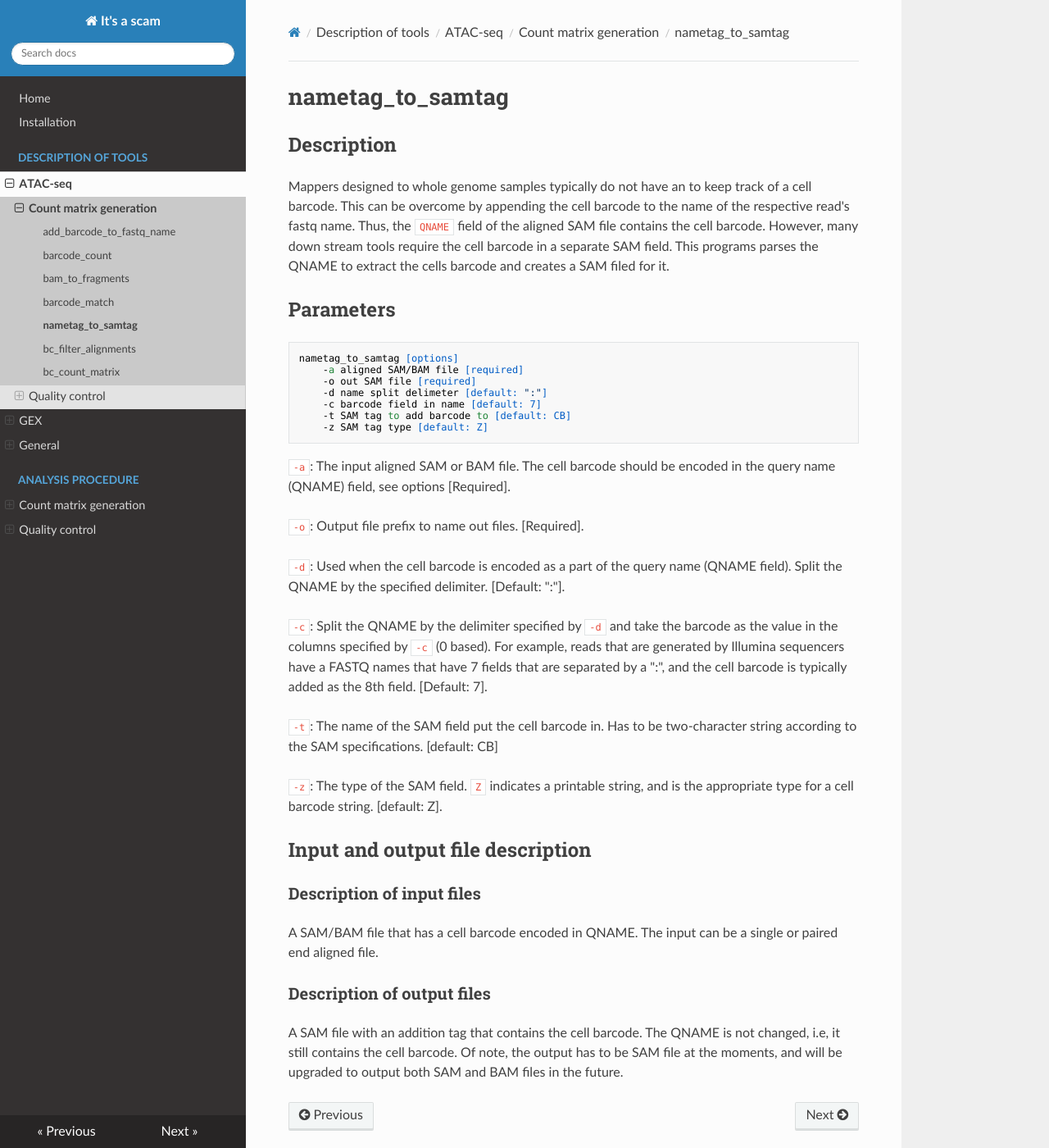
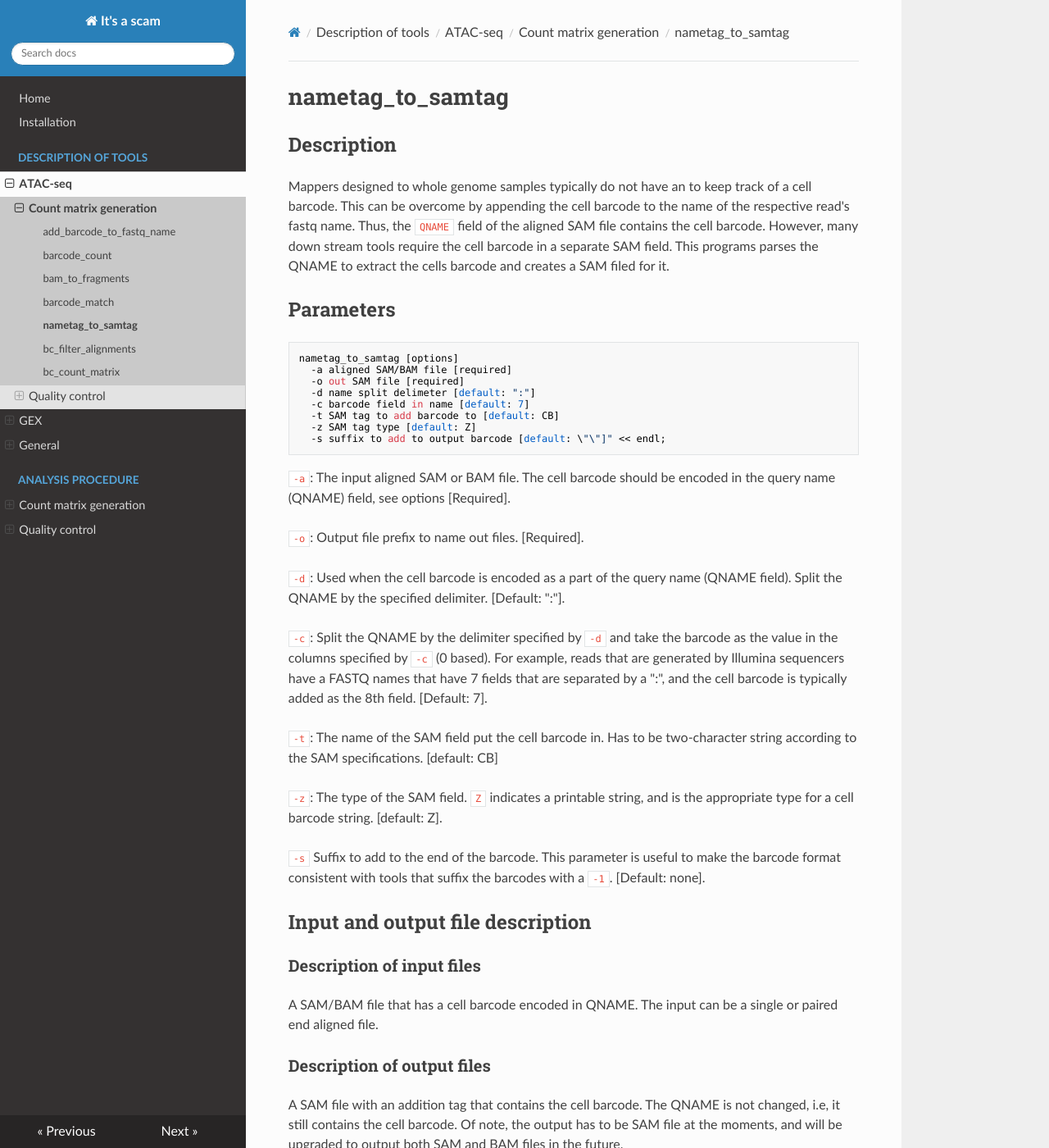
Before and after one commit to rishvanth-kp/its_a_scam, an MkDocs documentation site: the page built from doc/content/nametag_to_samtag.md, in a window 1280 px wide and 1400 px high. Shown: the whole window at 82% size. Built offline with MkDocs 1.6.1, drawn with Linux system fonts in a browser that asks for light colours; nearby versions of some CDN libraries.

Commit message:
added parameter to add suffix to barcode tag

````diff
--- a/doc/content/nametag_to_samtag.md
+++ b/doc/content/nametag_to_samtag.md
@@ -13,12 +13,13 @@ creates a SAM filed for it.
 ## Parameters
 ```
 nametag_to_samtag [options]
-	-a aligned SAM/BAM file [required]
-	-o out SAM file [required]
-	-d name split delimeter [default: ":"]
-	-c barcode field in name [default: 7]
-	-t SAM tag to add barcode to [default: CB]
-	-z SAM tag type [default: Z]
+  -a aligned SAM/BAM file [required]
+  -o out SAM file [required]
+  -d name split delimeter [default: ":"]
+  -c barcode field in name [default: 7]
+  -t SAM tag to add barcode to [default: CB]
+  -z SAM tag type [default: Z]
+  -s suffix to add to output barcode [default: \"\"]" << endl;
 ```
 
 `-a`: The input aligned SAM or BAM file. The cell barcode
@@ -42,6 +43,10 @@ two-character string according to the SAM specifications.  [default: CB]
 `-z`: The type of the SAM field. `Z` indicates a printable string, and
 is the appropriate type for a cell barcode string. [default: Z].
 
+`-s` Suffix to add to the end of the barcode. This parameter is
+useful to make the barcode format consistent with tools that suffix the
+barcodes with a `-1`. [Default: none].
+
 ## Input and output file description
 ### Description of input files
 A SAM/BAM file that has a cell barcode encoded in QNAME. The input
````
Also changed, not shown: 1 other file.
